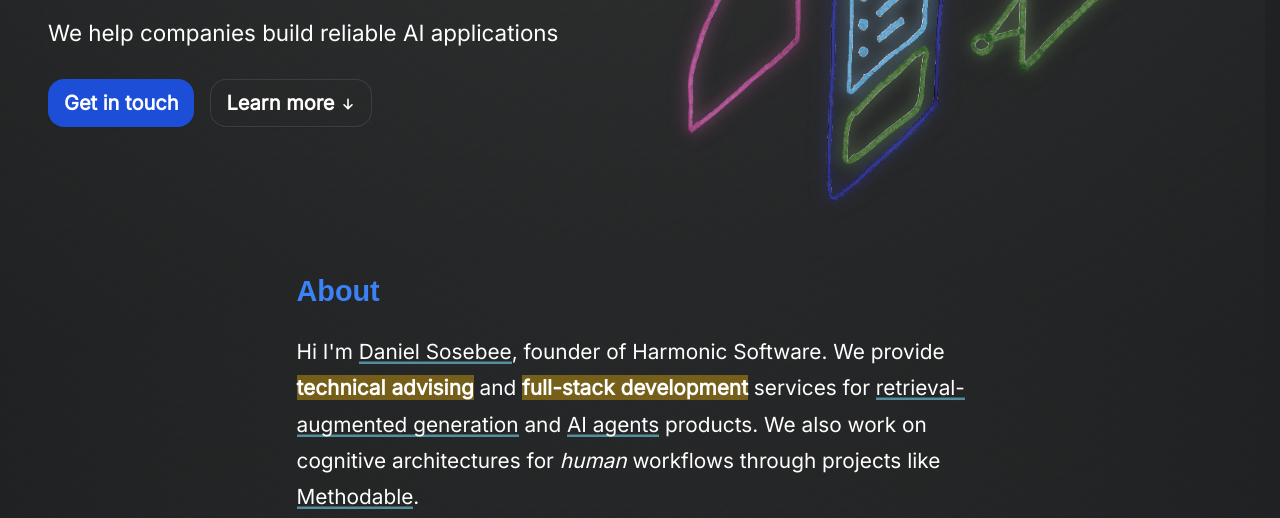
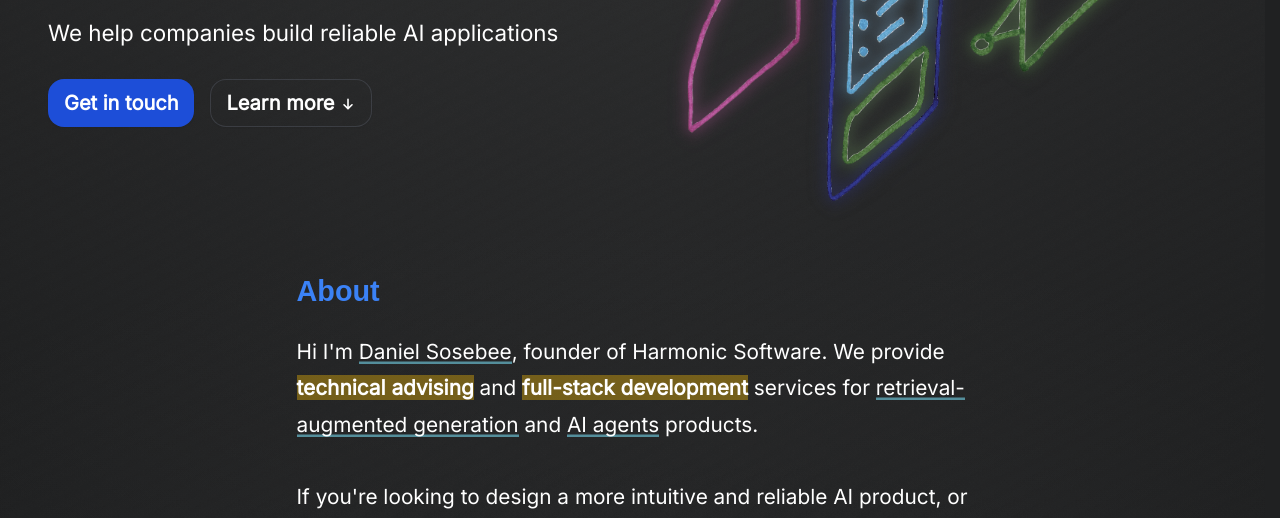
Before and after one commit to dnsosebee/harmonic, an Astro site: page / in a window 1280 px wide. Shown: the part 420-938 px from the top of the page. Built offline with nearby package versions, Linux system fonts and the light colour scheme; Astro itself is replaced by a stand-in of ours.

Commit message:
Update index.astro

```diff
--- a/src/pages/index.astro
+++ b/src/pages/index.astro
@@ -57,9 +57,7 @@ const permalink = Astro.site!.href;
       > and <a
         href="https://www.technologyreview.com/2024/07/05/1094711/what-are-ai-agents/"
         target="_blank">AI agents</a
-      > products. We also work on cognitive architectures for <em>human</em> workflows through projects
-      like
-      <a href="https://a.methodable.com" target="_blank">Methodable</a>.
+      > products.
       <br />
       <br />
       If you're looking to design a more intuitive and reliable AI product, or just want to chat, reach
```
